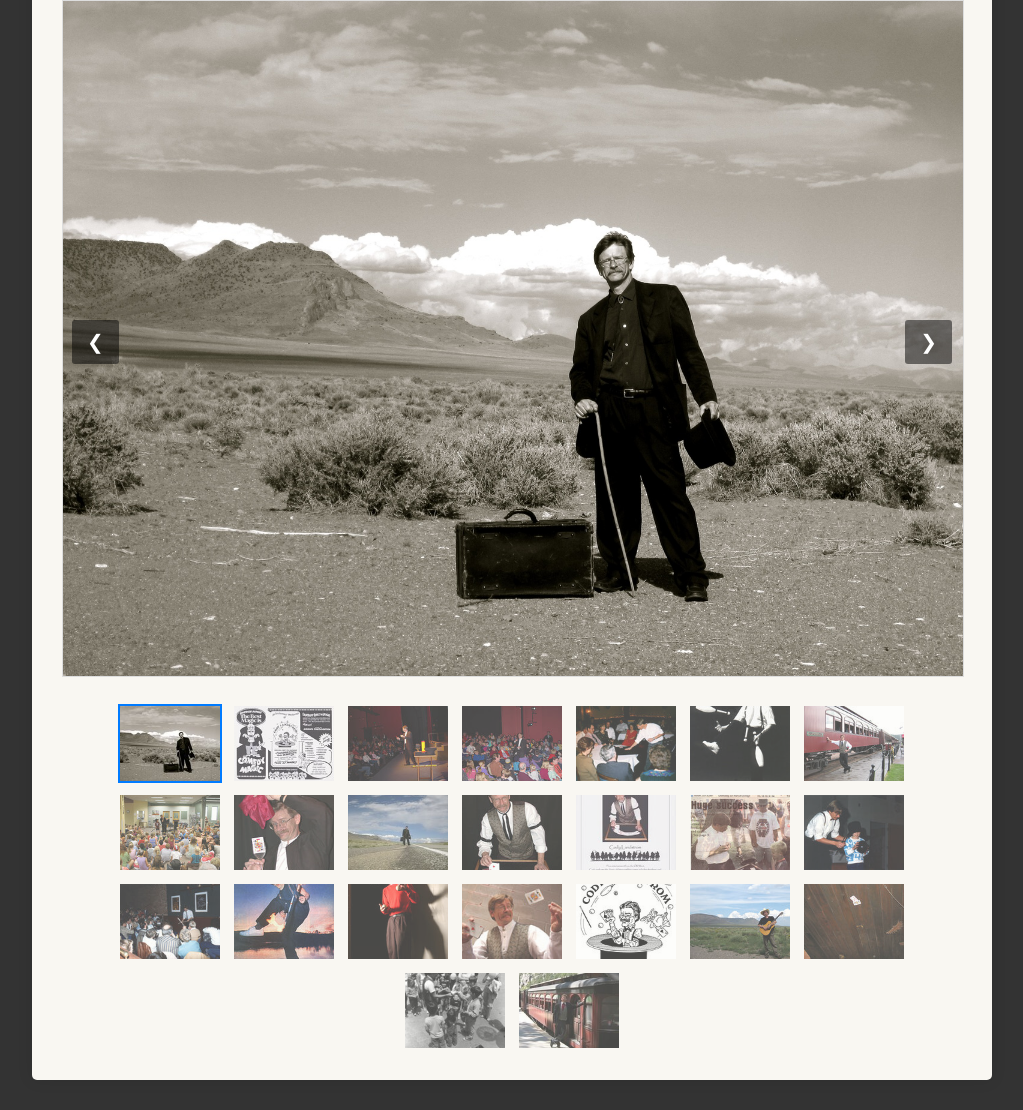
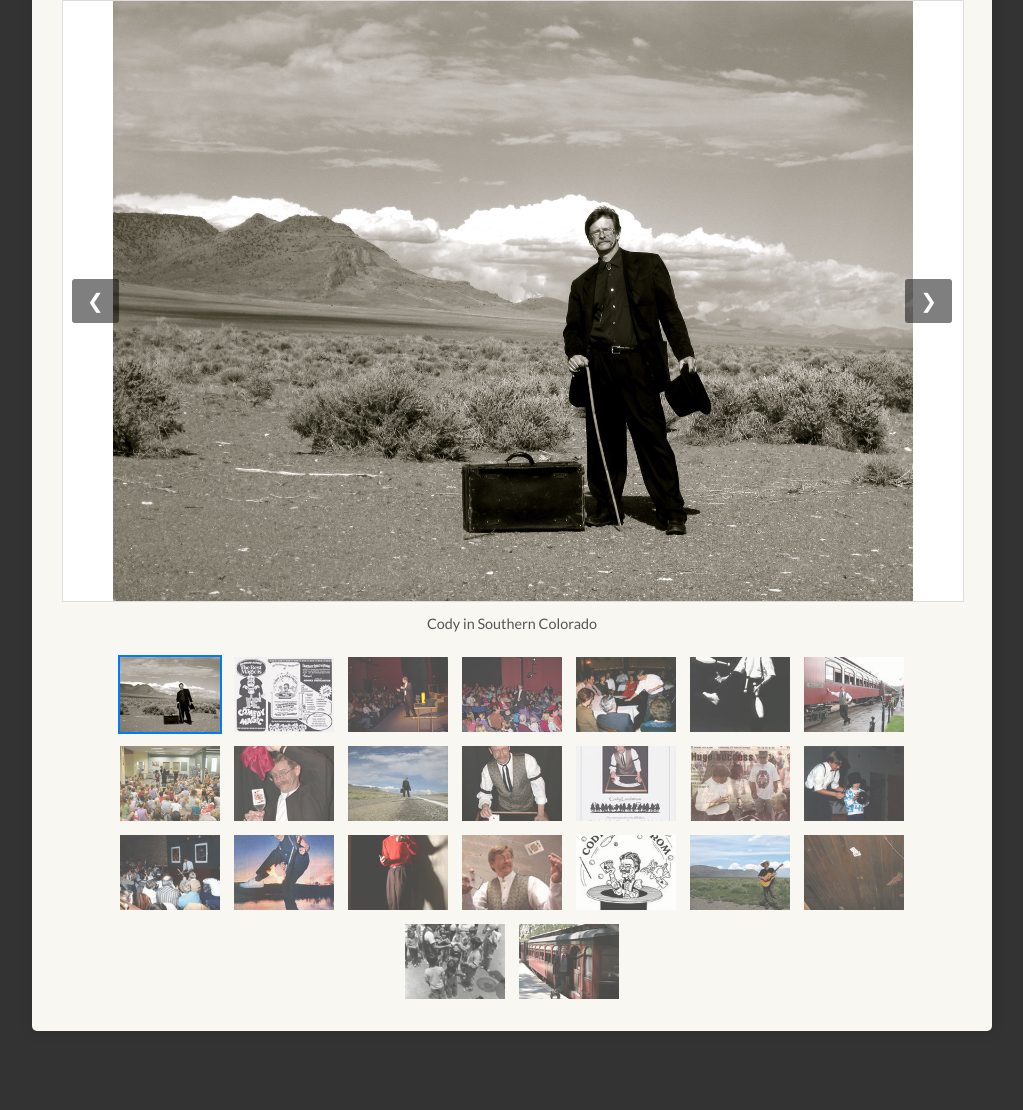
Before and after one commit to codyjlandstrom/codylandstrom.github.io, a plain HTML site: page gallery.html in a window 1280 px wide. Shown: the part 250-1360 px from the top of the page, without its empty margins (128-1151 px from the left). After the commit the page ends 1311 px from the top, so only its background shows below. Drawn offline with Linux system fonts and the light colour scheme.

Commit message:
standardize gallery image heights and add captions

```diff
--- a/gallery.html
+++ b/gallery.html
@@ -36,7 +36,7 @@
     <main>
         <!-- <h1 class="page-title">Image Gallery</h1> Optional: Add a title to the gallery page if desired -->
         <div class="gallery-container">
-            <div class="gallery-main-image">
+            <div class="gallery-main-image-wrapper">
                 <img id="galleryMainImage" src="images/cody-landscape-hero.jpg" alt="Cody Landstrom">
             </div>
             <div class="gallery-nav">
@@ -44,6 +44,7 @@
                 <button class="next" aria-label="Next image">❯</button>
             </div>
         </div>
+        <div id="galleryCaption" class="gallery-caption"></div>
         <div class="gallery-thumbnails">
             <!-- Thumbnails will be populated by JavaScript -->
             <!-- Ensure your script.js 'galleryImages' array is configured -->
--- a/script.js
+++ b/script.js
@@ -12,11 +12,12 @@ document.addEventListener('DOMContentLoaded', function() {
     const galleryContainer = document.querySelector('.gallery-container');
     if (galleryContainer) {
         const mainImage = document.getElementById('galleryMainImage');
+        const galleryCaptionElement = document.getElementById('galleryCaption');
         const thumbnailsContainer = document.querySelector('.gallery-thumbnails');
         const prevButton = document.querySelector('.gallery-nav .prev');
         const nextButton = document.querySelector('.gallery-nav .next');
 
-        // --- IMPORTANT: Define your gallery images here ---
+        // --- IMPORTANT: Define gallery images here ---
         // The 'src' is the path to the large image
         // The 'thumb' is the path to the thumbnail image
         // The 'alt' is the alternative text for the image
@@ -87,7 +88,7 @@ document.addEventListener('DOMContentLoaded', function() {
         alt: 'Cody on the front page of the Pioneer'
     },
     {
-        src: 'images/gallery/14-cody-balloon.jpg', // Note: "baloon" - typo in filename?
+        src: 'images/gallery/14-cody-balloon.jpg',
         thumb: 'images/gallery/thumbs/14-cody-balloon.jpg',
         alt: 'Cody with a balloon'
     },
@@ -145,8 +146,16 @@ document.addEventListener('DOMContentLoaded', function() {
         function showImage(index) {
             if (index < 0 || index >= galleryImages.length) return;
             currentImageIndex = index;
-            mainImage.src = galleryImages[index].src;
-            mainImage.alt = galleryImages[index].alt;
+
+            const currentImageData = galleryImages[index]; // Get current image data
+
+            mainImage.src = currentImageData.src;
+            mainImage.alt = currentImageData.alt;
+
+            // Update caption
+            if (galleryCaptionElement) { // Check if caption element exists
+                galleryCaptionElement.textContent = currentImageData.alt; // Set caption text
+            }
 
             // Update active thumbnail
             const allThumbnails = thumbnailsContainer.querySelectorAll('img');
@@ -188,10 +197,11 @@ document.addEventListener('DOMContentLoaded', function() {
 
         if (galleryImages.length > 0) {
             populateThumbnails();
-            showImage(0); // Show the first image initially
+            showImage(0); // Show the first image and its caption initially
         } else {
             console.warn("No images defined for the gallery in script.js");
             if(mainImage) mainImage.alt = "Gallery image placeholder - configure images in script.js";
+            if(galleryCaptionElement) galleryCaptionElement.textContent = "Please configure images for the gallery.";
         }
     }
 });
--- a/style.css
+++ b/style.css
@@ -154,7 +154,25 @@ main {
 /* Home Page Gallery (gallery.html) */
 .gallery-container {
     position: relative;
-    margin-bottom: 20px;
+    margin-bottom: 10px;
+}
+
+.gallery-main-image-wrapper {
+    width: 100%;
+    height: 600px; /* <<<< SET YOUR DESIRED FIXED HEIGHT HERE */
+    overflow: hidden; /* Still good practice, though less critical for 'contain' */
+    border: 1px solid #ddd;
+    background-color: #ffffff; /* Or #f0f0f0 or #000000 - Color for letter/pillar-boxing */
+    display: flex;        /* Enable flexbox for centering */
+    justify-content: center; /* Center content horizontally */
+    align-items: center;    /* Center content vertically */
+}
+
+.gallery-main-image-wrapper img#galleryMainImage {
+    max-width: 100%;   /* Image won't exceed wrapper width */
+    max-height: 100%;  /* Image won't exceed wrapper height */
+    object-fit: contain;
+    display: block;
 }
 
 .gallery-main-image img {
@@ -189,13 +207,22 @@ main {
 .gallery-nav .prev { margin-left: 10px; }
 .gallery-nav .next { margin-right: 10px; }
 
+.gallery-caption {
+    text-align: center;
+    font-size: 0.9em;
+    color: #555;
+    margin-top: 10px; /* Space above caption */
+    margin-bottom: 20px; /* Space below caption, before thumbnails */
+    min-height: 1.2em; /* Prevent layout shift if caption is empty briefly */
+    padding: 0 15px; /* Add some horizontal padding */
+}
 
 .gallery-thumbnails {
     display: flex;
     flex-wrap: wrap;
     gap: 10px;
     justify-content: center;
-    margin-top: 15px;
+    /* margin-top: 15px; Adjusted by caption margin */
 }
 
 .gallery-thumbnails img {
@@ -212,6 +239,19 @@ main {
 .gallery-thumbnails img.active {
     opacity: 1;
     border-color: #007bff;
+}
+
+@media (max-width: 768px) {
+    /* ... other responsive styles ... */
+    .gallery-main-image-wrapper {
+        height: 350px; /* Adjust fixed height for smaller screens */
+    }
+}
+@media (max-width: 480px) {
+    .gallery-main-image-wrapper {
+        height: 250px; /* Further adjust for very small screens */
+    }
+    /* ... .gallery-caption responsive style remains ... */
 }
 
 /* Clients Page */
```
